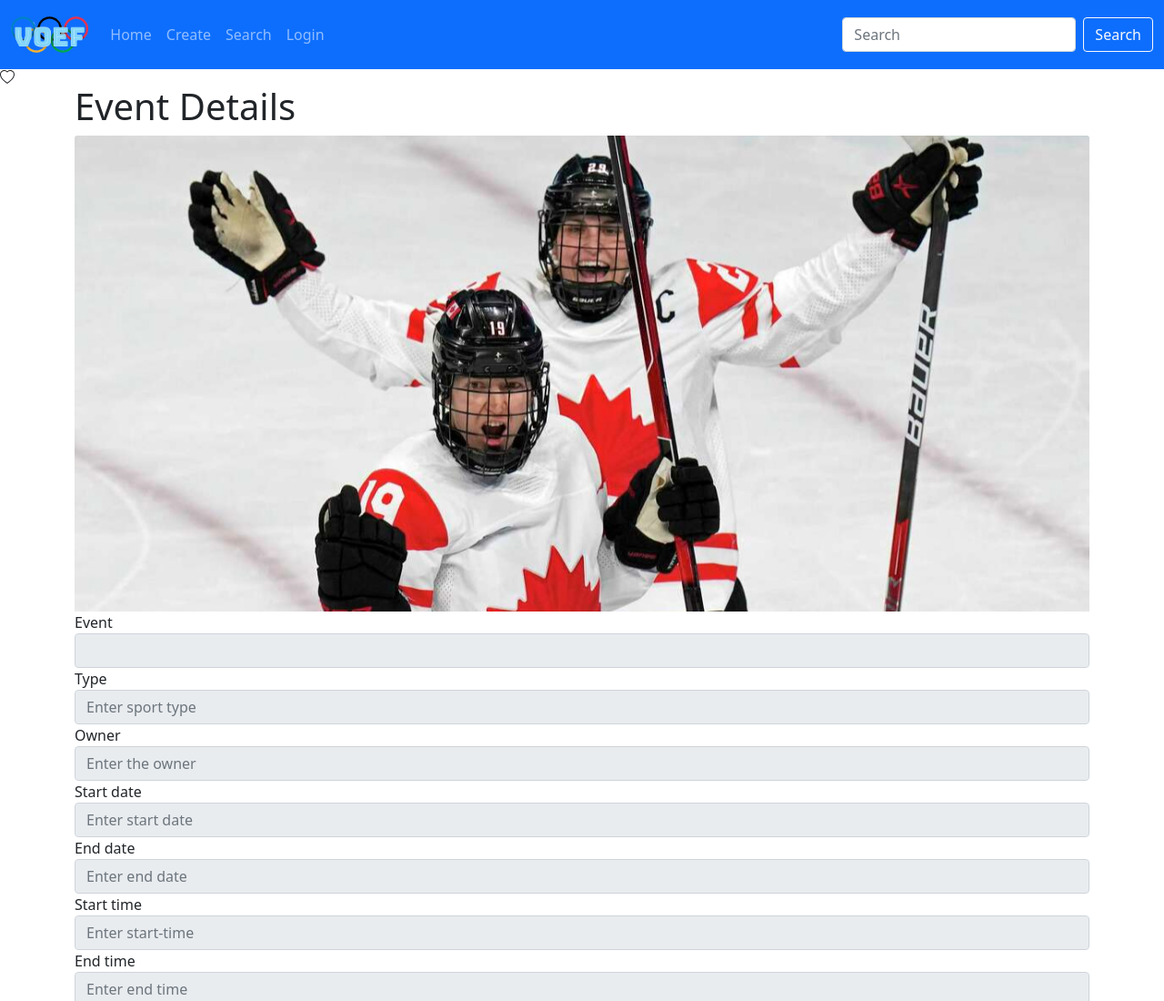
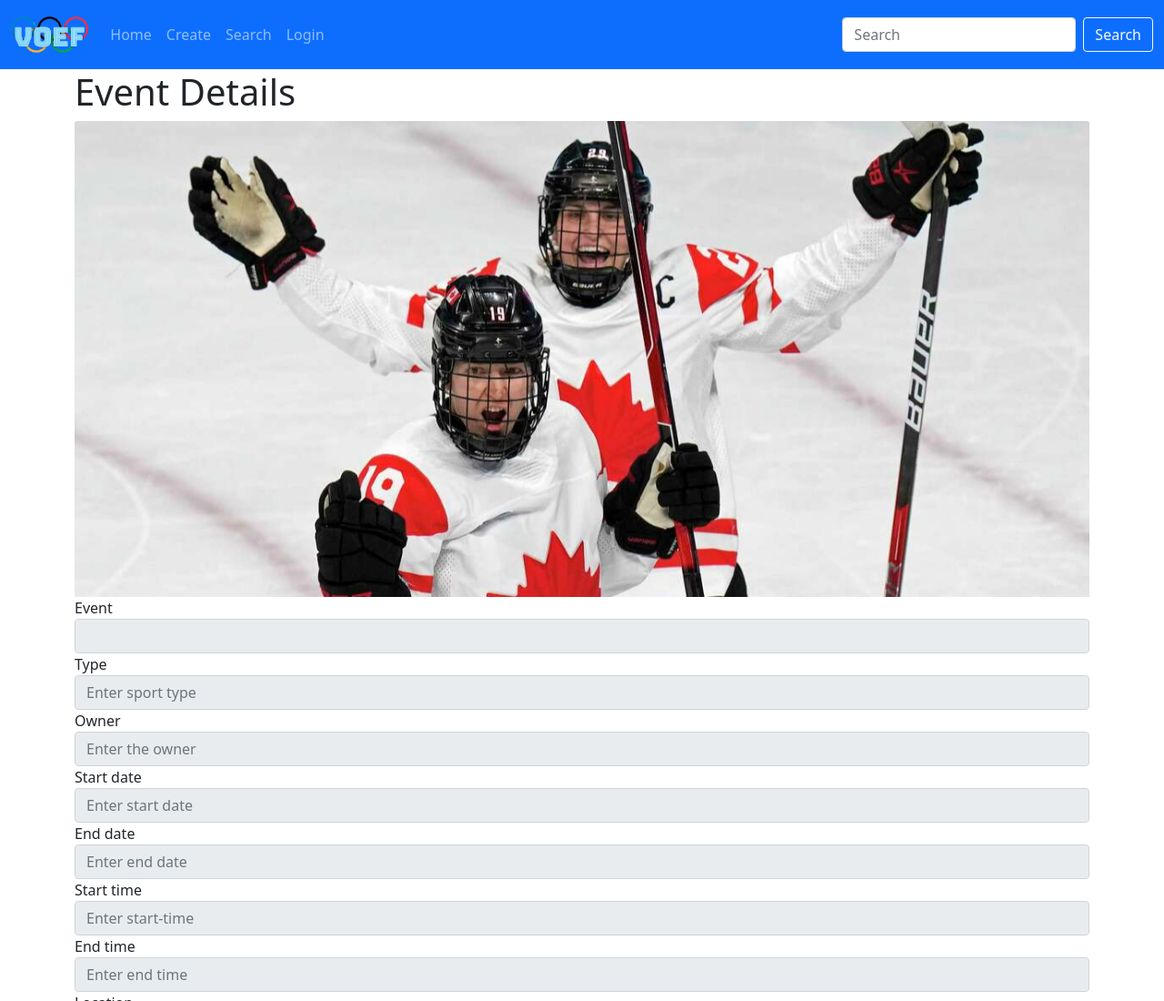
Before and after one commit to Darren542/1800_202210_BBY27, a website: page eventPage.html in a window 1280 px wide. Shown: the top 1100 px of the page at 91% size. Drawn offline with nearby package versions, Linux system fonts and the light colour scheme; no server answers.

Commit message:
Removed heart icon

```diff
--- a/eventPage.html
+++ b/eventPage.html
@@ -17,11 +17,6 @@
     integrity="sha384-MrcW6ZMFYlzcLA8Nl+NtUVF0sA7MsXsP1UyJoMp4YLEuNSfAP+JcXn/tWtIaxVXM" crossorigin="anonymous">
     </script>
   <script src="https://kit.fontawesome.com/46c05bd292.js" crossorigin="anonymous"></script>
-  <svg xmlns="http://www.w3.org/2000/svg" width="16" height="16" fill="currentColor" class="bi bi-heart"
-    viewbox="0 0 16 16">
-    <path
-      d="m8 2.748-.717-.737C5.6.281 2.514.878 1.4 3.053c-.523 1.023-.641 2.5.314 4.385.92 1.815 2.834 3.989 6.286 6.357 3.452-2.368 5.365-4.542 6.286-6.357.955-1.886.838-3.362.314-4.385C13.486.878 10.4.28 8.717 2.01L8 2.748zM8 15C-7.333 4.868 3.279-3.04 7.824 1.143c.06.055.119.112.176.171a3.12 3.12 0 0 1 .176-.17C12.72-3.042 23.333 4.867 8 15z" />
-  </svg>
 
   <!-------------------------------------------------------->
   <!-- Firebase 8 Library related CSS, JS, JQuery go here -->
```
